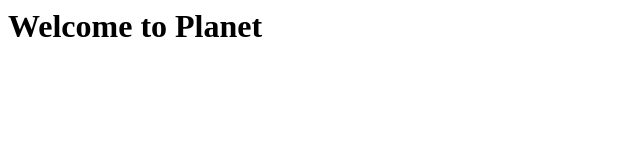
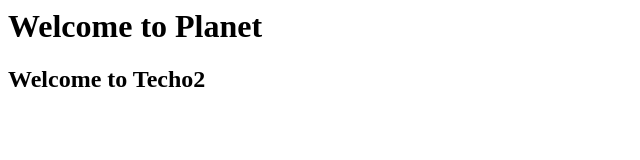
Before and after one commit to praveenpeddinti/test, a plain HTML site: page index.html in a window 1280 px wide. Shown: the whole page, without its empty margins (0-640 px from the left). Drawn offline with Linux system fonts and the light colour scheme.

Commit message:
Second commit for index.html

```diff
--- a/index.html
+++ b/index.html
@@ -2,5 +2,6 @@
 <title>Planet</title>
 <body>
 <h1>Welcome to Planet</h1>
+<h2>Welcome to Techo2</h2>
 </body>
 </html>
```
